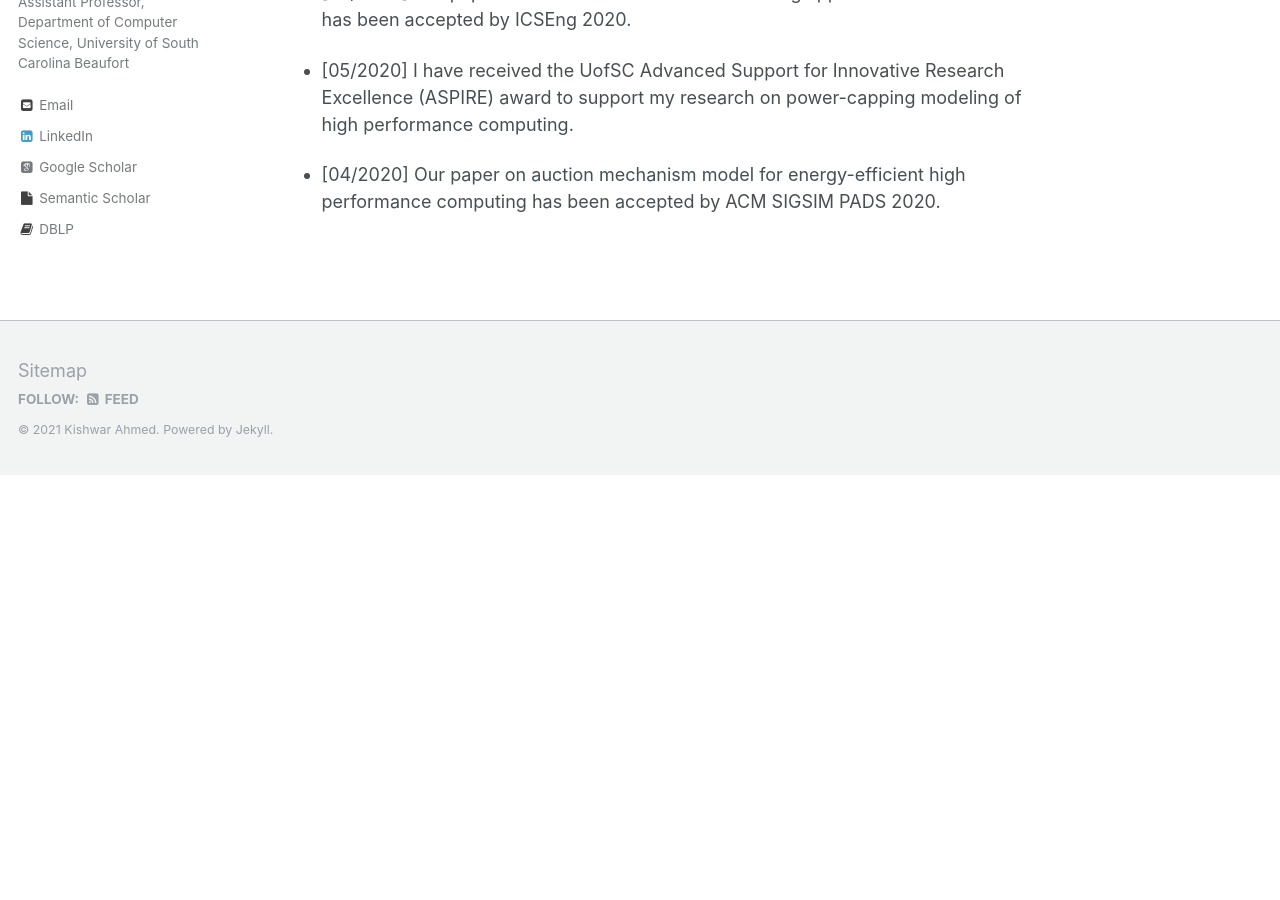
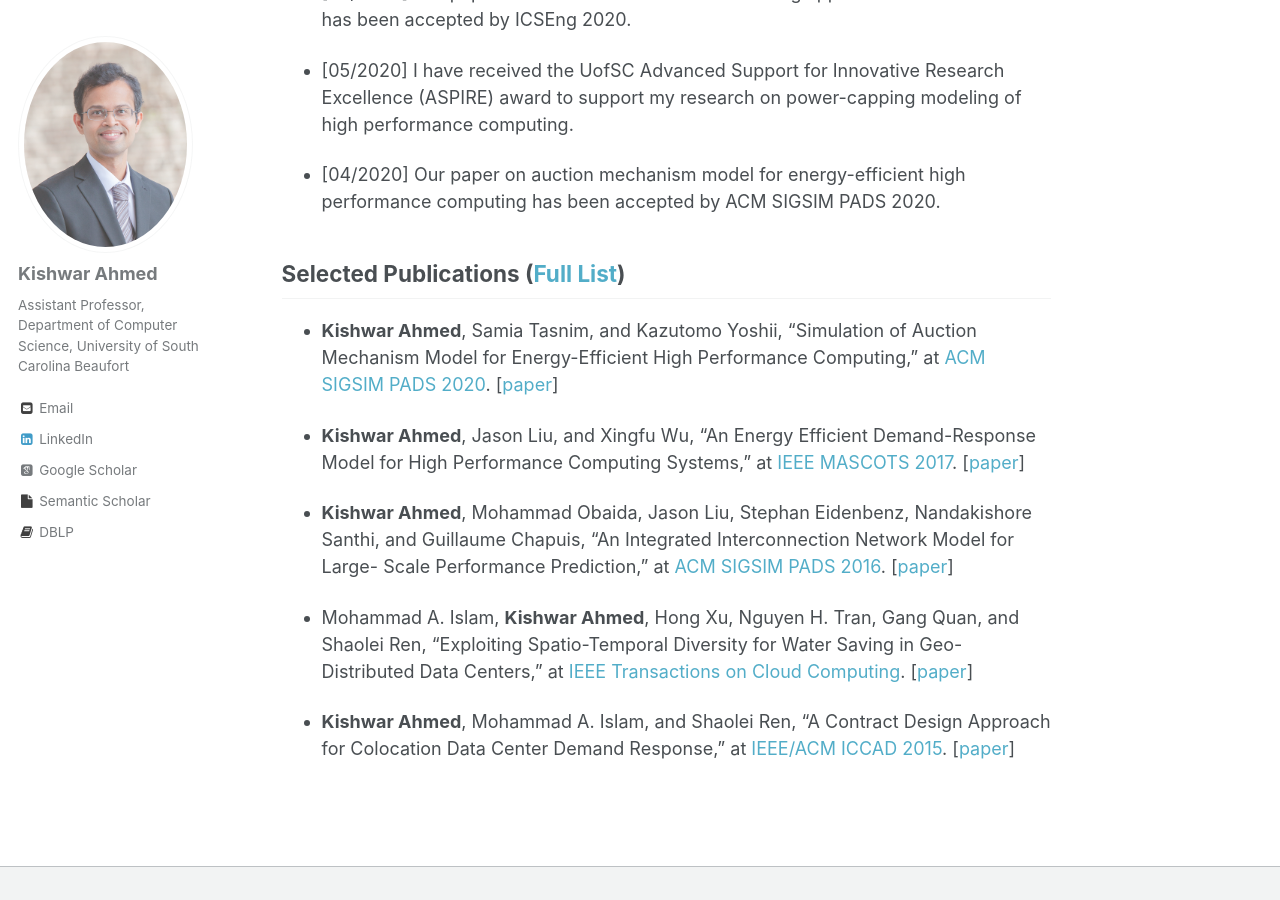
Before and after one commit to kishwarbd/kishwarbd.github.io, a Jekyll site: the page built from _pages/about.md, in a window 1280 px wide and 900 px high, scrolled down 662 px. Built offline with Jekyll 4.4.1, drawn with Linux system fonts in a browser that asks for light colours; some web fonts are replaced; before the commit the page ends 1137 px from its top, so only the background shows below that.

Commit message:
minor updates.

```diff
--- a/_pages/about.md
+++ b/_pages/about.md
@@ -24,3 +24,14 @@ Jason Liu](https://people.cis.fiu.edu/liux/) for my dissertation. I also worked
 * [05/2020] I have received the UofSC Advanced Support for Innovative Research Excellence (ASPIRE) award to support my research on power-capping modeling of high performance computing.
 
 * [04/2020] Our paper on auction mechanism model for energy-efficient high performance computing has been accepted by ACM SIGSIM PADS 2020.
+
+## Selected Publications ([Full List](https://kishwarbd.github.io/publications/))
+* **Kishwar Ahmed**, Samia Tasnim, and Kazutomo Yoshii, “Simulation of Auction Mechanism Model for Energy-Efficient High Performance Computing,” at [ACM SIGSIM PADS 2020](https://www.acm-sigsim-pads.org/Programs/PADS-2020-Program.htm). [[paper](https://dl.acm.org/doi/abs/10.1145/3384441.3395991)]
+
+*  **Kishwar Ahmed**, Jason Liu, and Xingfu Wu, “An Energy Efficient Demand-Response Model for High Performance Computing Systems,” at [IEEE MASCOTS 2017](https://mascots2017.cs.ucalgary.ca/). [[paper](https://ieeexplore.ieee.org/document/8107444/)]
+
+* **Kishwar Ahmed**, Mohammad Obaida, Jason Liu, Stephan Eidenbenz, Nandakishore Santhi, and Guillaume Chapuis, “An Integrated Interconnection Network Model for Large- Scale Performance Prediction,” at [ACM SIGSIM PADS 2016](https://www.acm-sigsim-pads.org/). [[paper](https://dl.acm.org/citation.cfm?id=2901396)]
+
+* Mohammad A. Islam, **Kishwar Ahmed**, Hong Xu, Nguyen H. Tran, Gang Quan, and Shaolei Ren, “Exploiting Spatio-Temporal Diversity for Water Saving in Geo-Distributed Data Centers,” at [IEEE Transactions on Cloud Computing](https://www.computer.org/web/tcc). [[paper](https://ieeexplore.ieee.org/document/7420641/)]
+
+* **Kishwar Ahmed**, Mohammad A. Islam, and Shaolei Ren, “A Contract Design Approach for Colocation Data Center Demand Response,” at [IEEE/ACM ICCAD 2015](https://iccad.com/). [[paper](https://ieeexplore.ieee.org/document/7372629/)]
```
